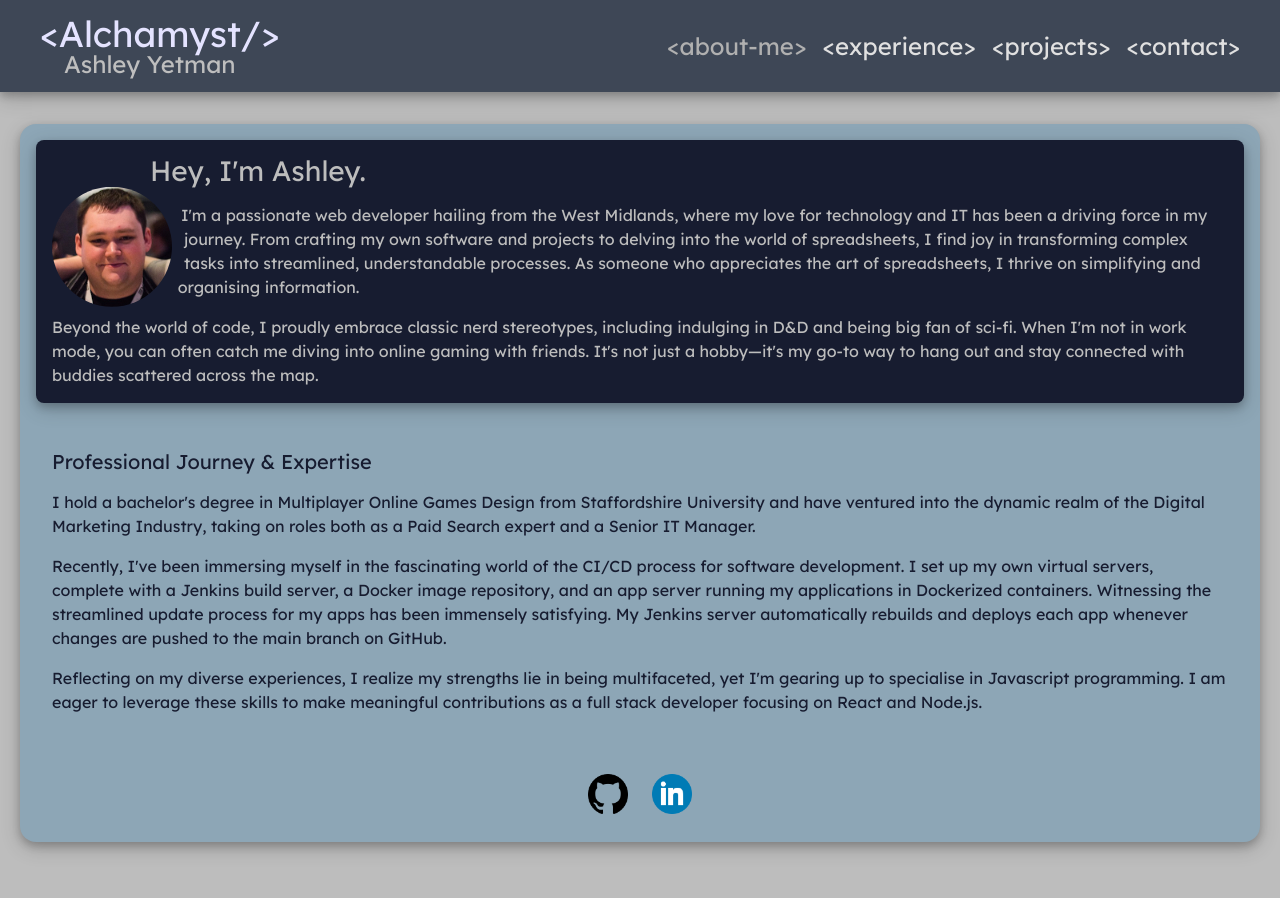
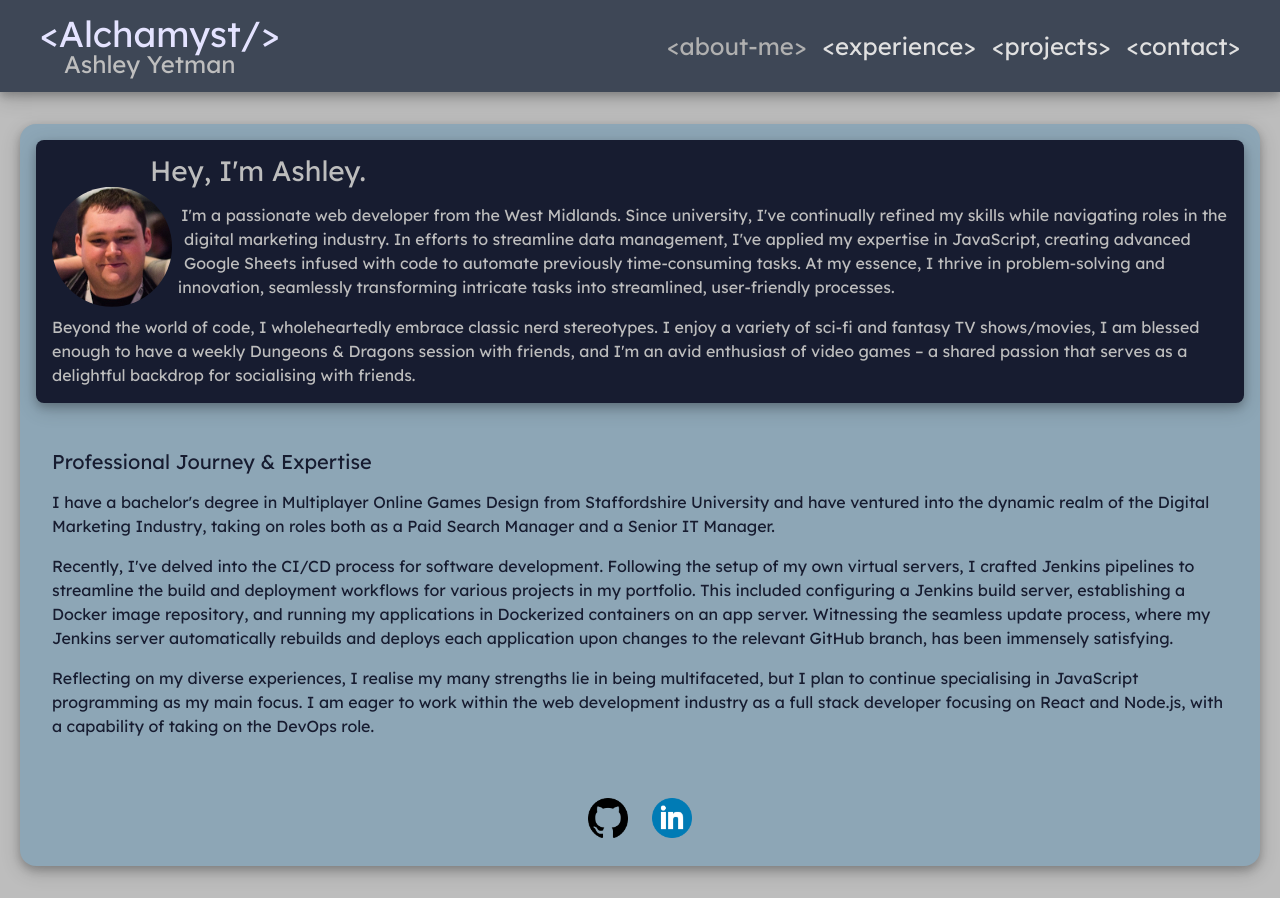
Before and after one commit to Alchamyst/ayetman-web, a React (Vite) app: page / in a window 1280 px wide. Before the commit the page ends 874 px from the top, so only its background shows below. Built offline with nearby package versions, Linux system fonts and the light colour scheme.

Commit message:
Expand AboutMePage text content.

```diff
--- a/src/views/AboutMePage.jsx
+++ b/src/views/AboutMePage.jsx
@@ -16,29 +16,29 @@ export default function AboutMePage() {
                         <img className='ash-img' src={ashleyImg} alt="photo of Ashley." />
 
                         <p>
-                            I'm a passionate web developer hailing from the West Midlands, where my love for technology and IT has been a driving force in my journey. From crafting my own software and projects to
-                            delving into the world of spreadsheets, I find joy in transforming complex tasks into streamlined, understandable processes. As someone who appreciates the art of spreadsheets, I thrive
-                            on simplifying and organising information.
+                            I'm a passionate web developer from the West Midlands. Since university, I've continually refined my skills while navigating roles in the digital marketing industry. In efforts to streamline data
+                            management, I've applied my expertise in JavaScript, creating advanced Google Sheets infused with code to automate previously time-consuming tasks. At my essence, I thrive in problem-solving and
+                            innovation, seamlessly transforming intricate tasks into streamlined, user-friendly processes.
                         </p>
                         <p>
-                            Beyond the world of code, I proudly embrace classic nerd stereotypes, including indulging in D&D and being big fan of sci-fi. When I'm not in work mode, you can often catch me diving into
-                            online gaming with friends. It's not just a hobby—it's my go-to way to hang out and stay connected with buddies scattered across the map.
+                            Beyond the world of code, I wholeheartedly embrace classic nerd stereotypes. I enjoy a variety of sci-fi and fantasy TV shows/movies, I am blessed enough to have a weekly Dungeons & Dragons session
+                            with friends, and I'm an avid enthusiast of video games &#8211; a shared passion that serves as a delightful backdrop for socialising with friends.
                         </p>
                     </div>
                     <div className='my-coding'>
                         <h2>Professional Journey & Expertise</h2>
                     <p>
-                        I hold a bachelor's degree in Multiplayer Online Games Design from Staffordshire University and have ventured into the dynamic realm of the Digital Marketing Industry, taking on roles both as
-                        a Paid Search expert and a Senior IT Manager.
+                        I have a bachelor's degree in Multiplayer Online Games Design from Staffordshire University and have ventured into the dynamic realm of the Digital Marketing Industry, taking on roles both as a Paid Search Manager
+                        and a Senior IT Manager.
                     </p>
                     <p>
-                        Recently, I've been immersing myself in the fascinating world of the CI/CD process for software development. I set up my own virtual servers, complete with a Jenkins build server, a Docker image
-                        repository, and an app server running my applications in Dockerized containers. Witnessing the streamlined update process for my apps has been immensely satisfying. My Jenkins server automatically
-                        rebuilds and deploys each app whenever changes are pushed to the main branch on GitHub.
+                        Recently, I've delved into the CI/CD process for software development. Following the setup of my own virtual servers, I crafted Jenkins pipelines to streamline the build and deployment workflows for various projects
+                        in my portfolio. This included configuring a Jenkins build server, establishing a Docker image repository, and running my applications in Dockerized containers on an app server. Witnessing the seamless update process,
+                        where my Jenkins server automatically rebuilds and deploys each application upon changes to the relevant GitHub branch, has been immensely satisfying.
                     </p>
                     <p>
-                        Reflecting on my diverse experiences, I realize my strengths lie in being multifaceted, yet I'm gearing up to specialise in Javascript programming. I am eager to leverage these skills to make
-                        meaningful contributions as a full stack developer focusing on React and Node.js.
+                        Reflecting on my diverse experiences, I realise my many strengths lie in being multifaceted, but I plan to continue specialising in JavaScript programming as my main focus. I am eager to work within the web development
+                        industry as a full stack developer focusing on React and Node.js, with a capability of taking on the DevOps role.
                     </p>
 
                     </div>
```
